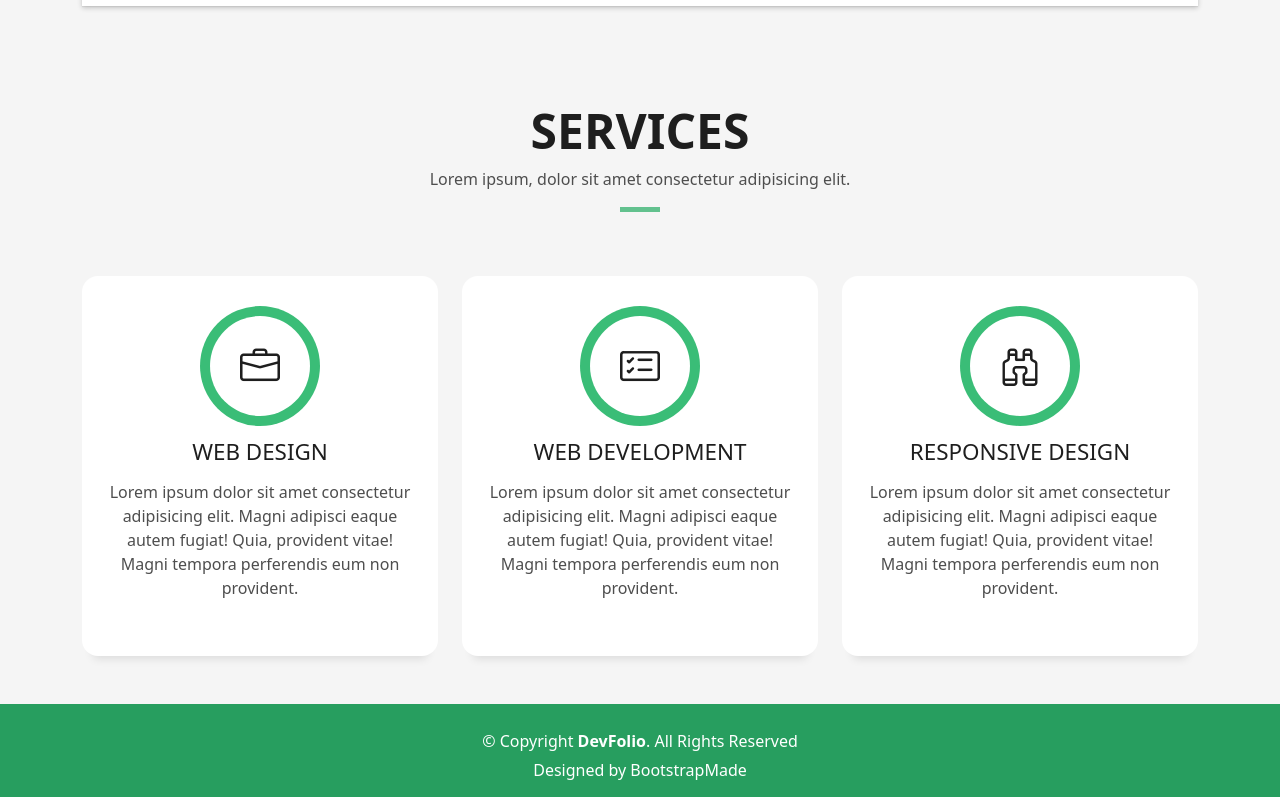
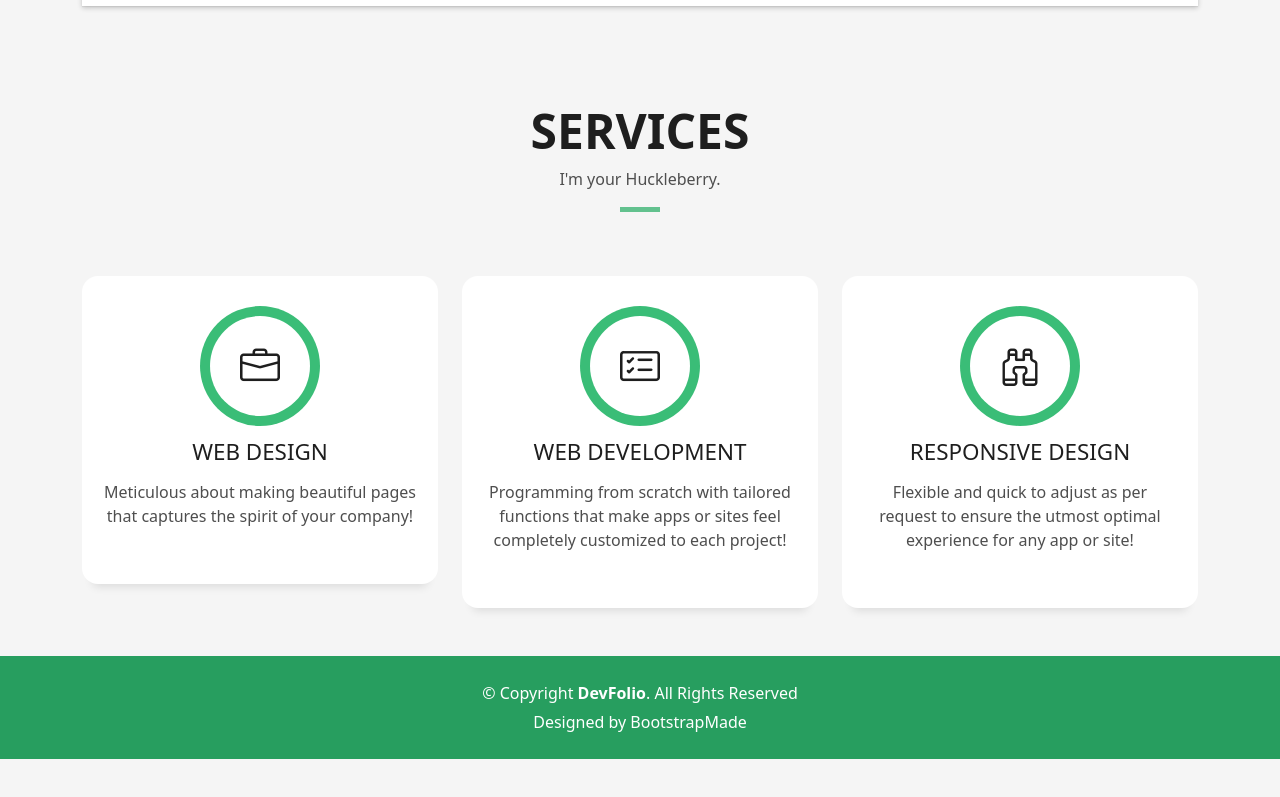
Before and after one commit to BrandotheCluff/brandothecluff.github.io, a plain HTML site: page index.html in a window 1280 px wide. Shown: the part 1393-2190 px from the top of the page. After the commit the page ends 2152 px from the top, so only its background shows below. Drawn offline with Linux system fonts and the light colour scheme.

Commit message:
more tweaks

```diff
--- a/index.html
+++ b/index.html
@@ -140,7 +140,7 @@
                       </h5>
                     </div>
                     <p class="lead">
-                      I am a current student at Devmountain and am enrolled in their Web Developer track.
+                      I am a Devmountain graduate and specialized in their Web Developer track.
                     </p>
                     <p class="lead">
                       The thrill of urgency is what moves me to work. I am resourceful and a solid teamplayer.
@@ -171,7 +171,7 @@
                 Services
               </h3>
               <p class="subtitle-a">
-                Lorem ipsum, dolor sit amet consectetur adipisicing elit.
+                I'm your Huckleberry.
               </p>
               <div class="line-mf"></div>
             </div>
@@ -186,9 +186,7 @@
               <div class="service-content">
                 <h2 class="s-title">Web Design</h2>
                 <p class="s-description text-center">
-                  Lorem ipsum dolor sit amet consectetur adipisicing elit. Magni adipisci eaque autem fugiat! Quia,
-                  provident vitae! Magni
-                  tempora perferendis eum non provident.
+                  Meticulous about making beautiful pages that captures the spirit of your company!
                 </p>
               </div>
             </div>
@@ -201,9 +199,7 @@
               <div class="service-content">
                 <h2 class="s-title">Web Development</h2>
                 <p class="s-description text-center">
-                  Lorem ipsum dolor sit amet consectetur adipisicing elit. Magni adipisci eaque autem fugiat! Quia,
-                  provident vitae! Magni
-                  tempora perferendis eum non provident.
+                  Programming from scratch with tailored functions that make apps or sites feel completely customized to each project!
                 </p>
               </div>
             </div>
@@ -231,9 +227,7 @@
               <div class="service-content">
                 <h2 class="s-title">Responsive Design</h2>
                 <p class="s-description text-center">
-                  Lorem ipsum dolor sit amet consectetur adipisicing elit. Magni adipisci eaque autem fugiat! Quia,
-                  provident vitae! Magni
-                  tempora perferendis eum non provident.
+                  Flexible and quick to adjust as per request to ensure the utmost optimal experience for any app or site!
                 </p>
               </div>
             </div>
```
